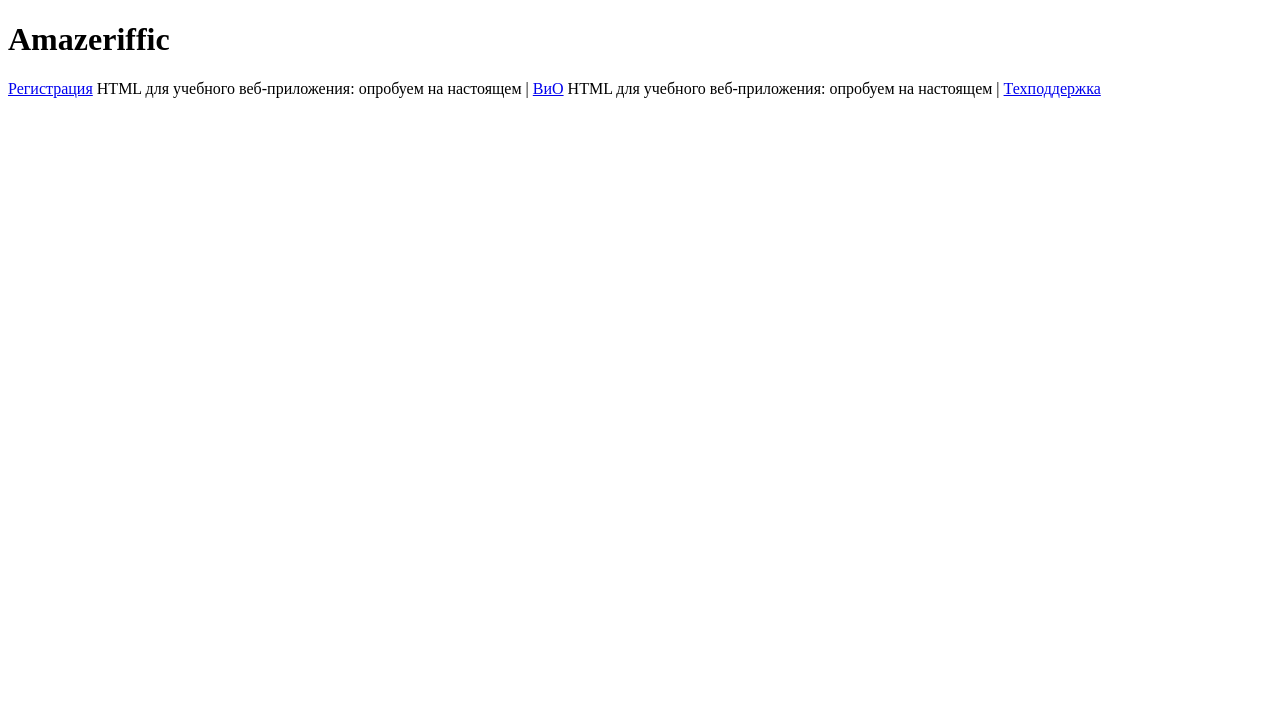
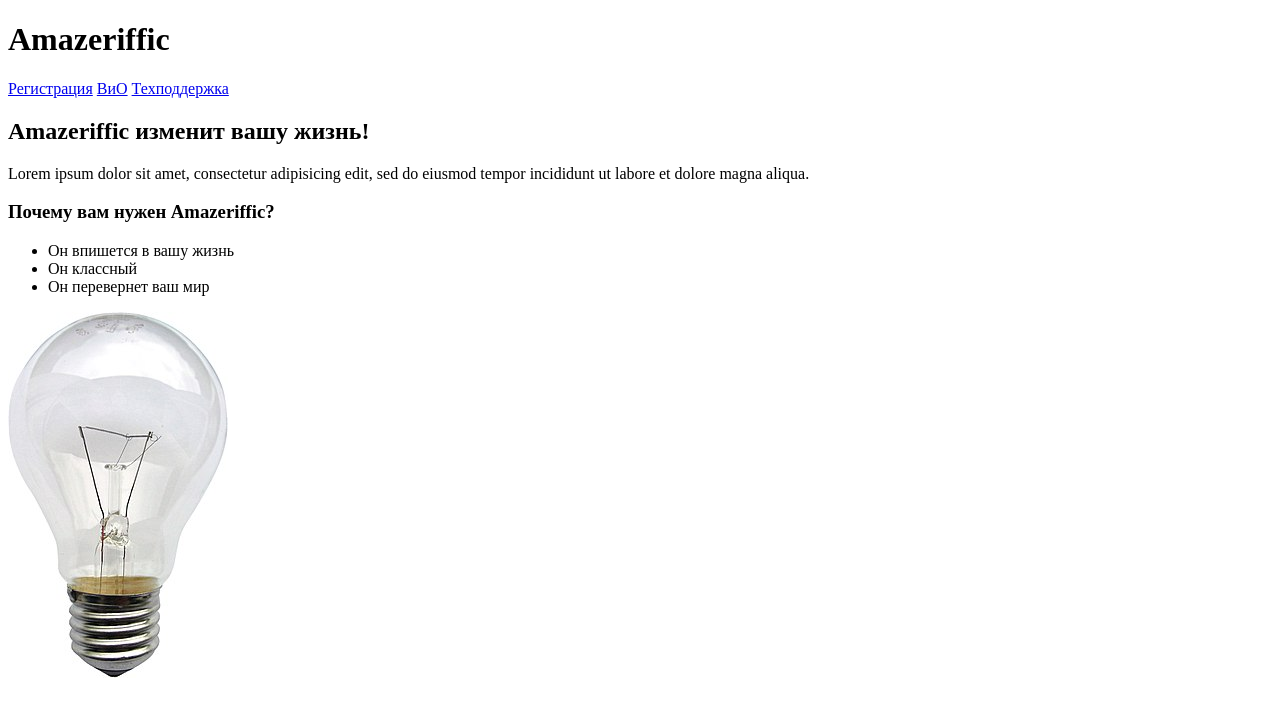
Before and after one commit to BorMP4312/amazef, a plain HTML site: page index.html in a window 1280 px wide. Drawn offline with Linux system fonts and the light colour scheme.

Commit message:
Add lightbulb and other stuff

```diff
--- a/index.html
+++ b/index.html
@@ -7,12 +7,21 @@
 <header>
 <h1>Amazeriffic</h1>
 <nav>
-<a href="#">Регистрация</a> HTML для учебного веб-приложения: опробуем на настоящем |
-<a href="#">ВиО</a> HTML для учебного веб-приложения: опробуем на настоящем |
+<a href="#">Регистрация</a>
+<a href="#">ВиО</a>
 <a href="#">Техподдержка</a>
 </nav>
 </header>
 <main>
+	<h2>Amazeriffic изменит вашу жизнь!</h2>
+	<p>Lorem ipsum dolor sit amet, consectetur adipisicing edit, sed do eiusmod tempor incididunt ut labore et dolore magna aliqua.</p>
+	<h3>Почему вам нужен Amazeriffic?</h3>
+	<ul>
+	<li>Он впишется в вашу жизнь</li>
+	<li>Он классный</li>
+	<li>Он перевернет ваш мир</li>
+	</ul>
+	<img src="lightbulb.png" alt="Изображение лампочки">
 </main>
 <footer>
 </footer>
```
Also changed, not shown: lightbulb.png (added).
